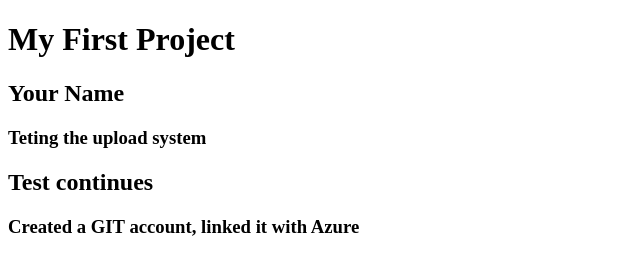
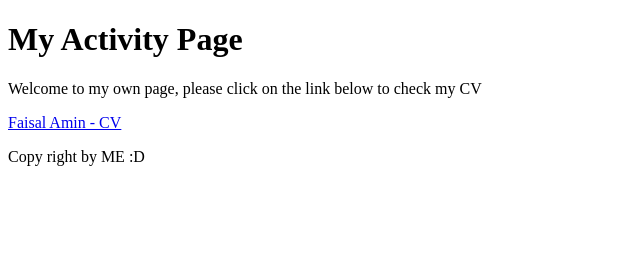
Before and after one commit to imfaisalg/MScINS, a plain HTML site: page index.html in a window 1280 px wide. Shown: the whole page, without its empty margins (0-640 px from the left). Drawn offline with Linux system fonts and the light colour scheme.

Commit message:
Tested the upload after enabling Azure added another line,
Done connection settings

```diff
--- a/index.html
+++ b/index.html
@@ -2,13 +2,22 @@
 <html lang="en">
 <head>
     <meta charset="UTF-8">
-    <title>Title</title>
+    <title>CMM507 Page</title>
 </head>
 <body>
-<h1> My First Project</h1>
-<h2> Your Name </h2>
-<h3> Teting the upload system</h3>
-<h2> Test continues </h2>
-<h3> Created a GIT account, linked it with Azure</h3>
+
+<header>
+    <h1>My Activity Page</h1>
+</header>
+
+<main>
+    <p>Welcome to my own page, please click on the link below to check my CV</p>
+    <p><a href="CV\cv.html">Faisal Amin - CV </a></p>
+</main>
+
+<footer>
+    <p>Copy right by ME :D</p>
+</footer>
+
 </body>
 </html>
```
